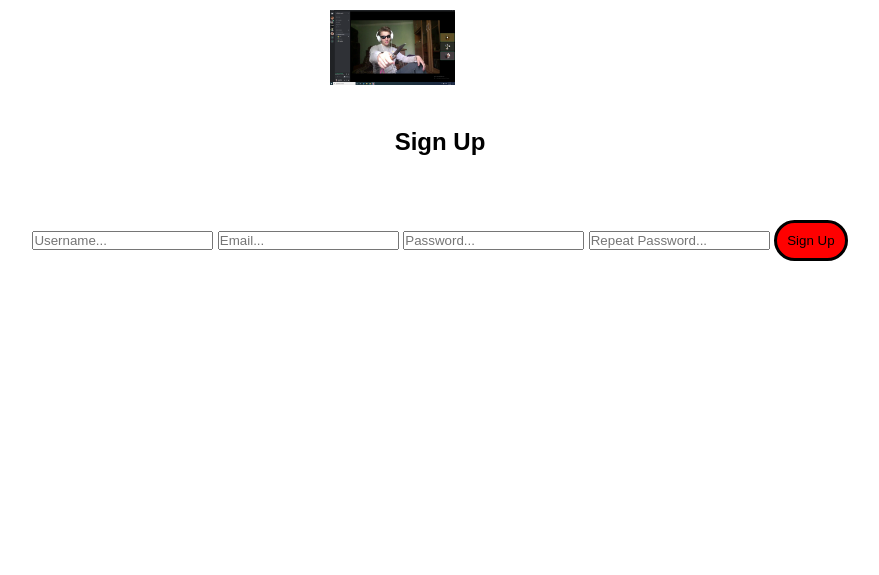
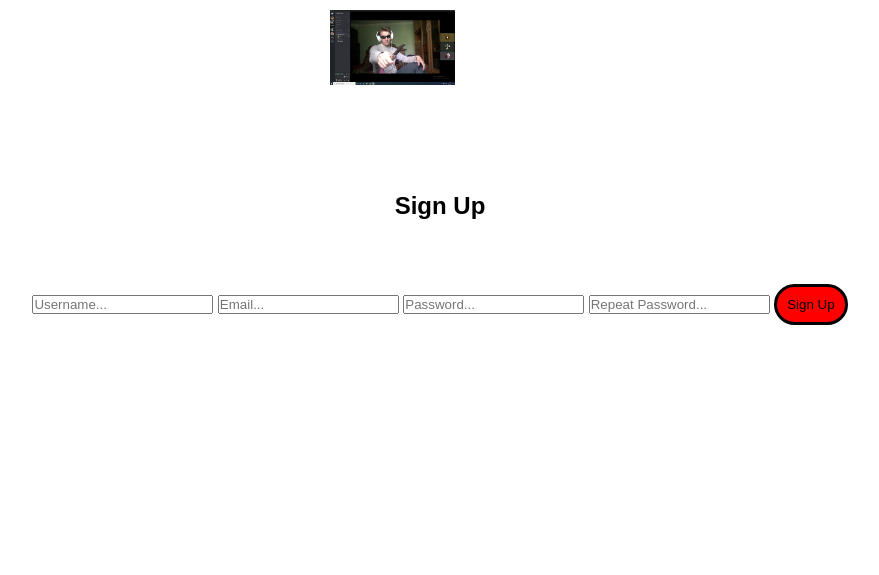
Before and after one commit to IuGin25/primul, a PHP site: page /primul/index.php?p=signup in a window 1280 px wide. Shown: the top 575 px of the page, without its empty margins (200-1079 px from the left). Run offline with PHP 8.4, Linux system fonts and the light colour scheme.

Commit message:
Averea mea

```diff
--- a/css/signup.css
+++ b/css/signup.css
@@ -8,6 +8,6 @@
 .signup_form{
 
     text-align: center;
-    margin-top: 10%;
+    margin-top: 15%;
 
 }
```
